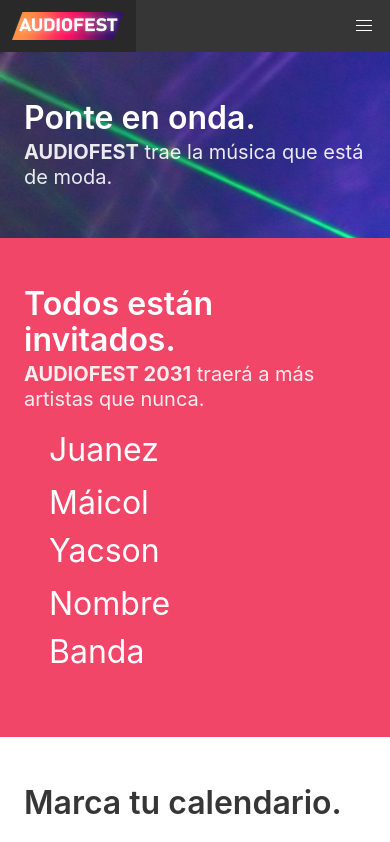
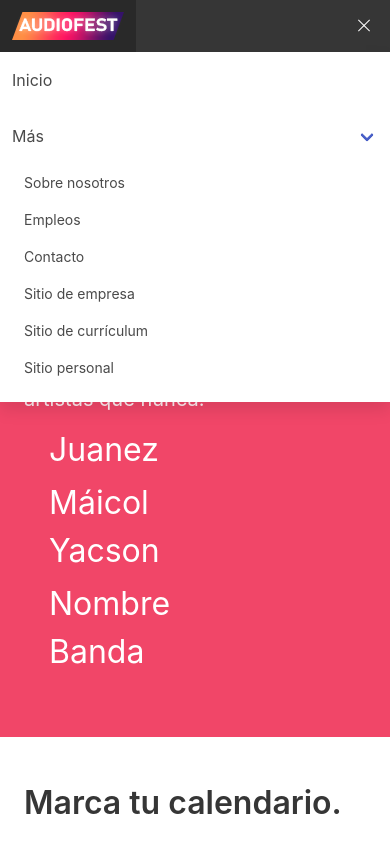
Before and after one commit to Senchi3/example-sites, a plain HTML site: page evento.html in a window 390 px wide. Both pictures are taken after a click on the button 364 px from the left and 26 px from the top of the page. Shown: the top 842 px of the page. Drawn offline with nearby package versions, Linux system fonts and the light colour scheme.

Commit message:
Prepared for subdirectories

```diff
--- a/evento.html
+++ b/evento.html
@@ -8,6 +8,7 @@
     <link rel="stylesheet" href="https://cdn.jsdelivr.net/npm/bulma@0.9.3/css/bulma.min.css">
     <link rel="stylesheet" href="styles/main.css">
     <link rel="stylesheet" href="styles/evento.css">
+    <script src="scripts/navbar.js"></script>
     <script src="scripts/countdown.js"></script>
     <script src="https://kit.fontawesome.com/47aa67d8f2.js" crossorigin="anonymous"></script>
 </head>
@@ -29,11 +30,11 @@
 
         <div id="navbarBasicExample" class="navbar-menu">
             <div class="navbar-start">
-                <a class="navbar-item">
+                <a class="navbar-item" href="https://senchi3.github.io/example-sites/evento.html">
                     Inicio
                 </a>
 
-                <a class="navbar-item">
+                <a class="navbar-item" href="https://senchi3.github.io/example-sites/evento/participantes.html>
                     Participantes
                 </a>
 
@@ -42,24 +43,24 @@
                         Más
                     </a>
 
-                    <div class="navbar-dropdown">
+                    <div class="navbar-dropdown" href="https://senchi3.github.io/example-sites/evento/sobre-nosotros.html">
                         <a class="navbar-item">
                             Sobre nosotros
                         </a>
-                        <a class="navbar-item">
+                        <a class="navbar-item" href="https://senchi3.github.io/example-sites/evento/empleos.html">
                             Empleos
                         </a>
-                        <a class="navbar-item">
+                        <a class="navbar-item" href="https://senchi3.github.io/example-sites/evento/contacto.html">
                             Contacto
                         </a>
                         <hr class="navbar-divider">
-                        <a class="navbar-item">
+                        <a class="navbar-item" href="https://senchi3.github.io/example-sites/empresa.html">
                             Sitio de empresa
                         </a>
-                        <a class="navbar-item">
+                        <a class="navbar-item" href="https://senchi3.github.io/example-sites/cv.html">
                             Sitio de currículum
                         </a>
-                        <a class="navbar-item">
+                        <a class="navbar-item" href="https://senchi3.github.io/example-sites/evento/personal.html">
                             Sitio personal
                         </a>
                     </div>
--- /dev/null
+++ b/scripts/navbar.js
@@ -0,0 +1,25 @@
+document.addEventListener('DOMContentLoaded', () => {
+
+    // Get all "navbar-burger" elements
+    const $navbarBurgers = Array.prototype.slice.call(document.querySelectorAll('.navbar-burger'), 0);
+
+    // Check if there are any navbar burgers
+    if ($navbarBurgers.length > 0) {
+
+      // Add a click event on each of them
+      $navbarBurgers.forEach( el => {
+        el.addEventListener('click', () => {
+
+          // Get the target from the "data-target" attribute
+          const target = el.dataset.target;
+          const $target = document.getElementById(target);
+
+          // Toggle the "is-active" class on both the "navbar-burger" and the "navbar-menu"
+          el.classList.toggle('is-active');
+          $target.classList.toggle('is-active');
+
+        });
+      });
+    }
+
+  });
```
Also changed, not shown: evento/contacto.html (added), evento/empleos.html (added), evento/participantes.html (added), evento/sobre-nosotros.html (added), personal.html (renamed from blog.html).
